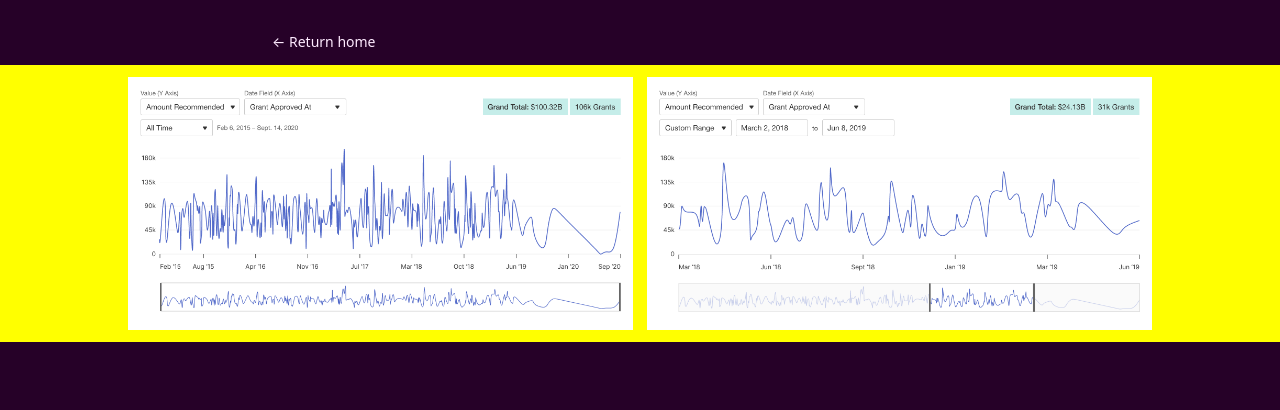
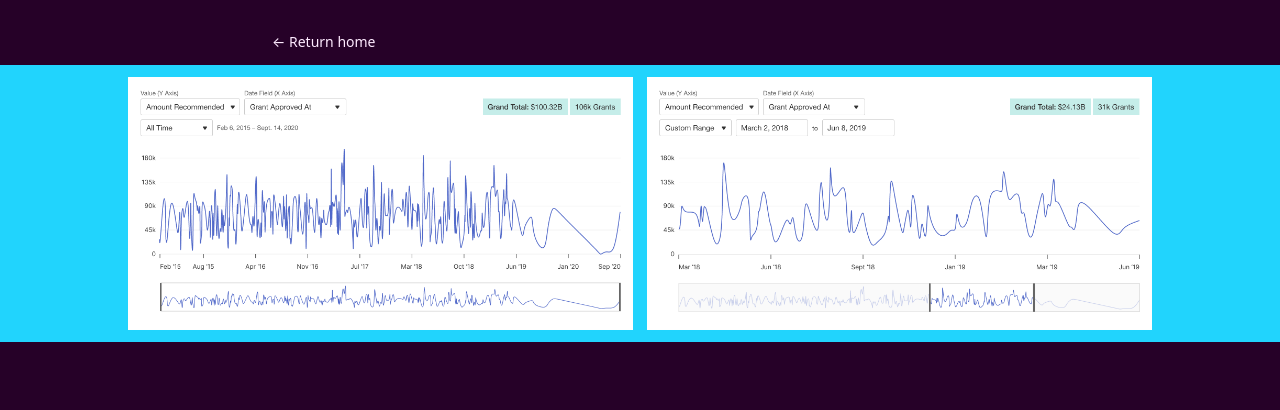
Before and after one commit to danletson/daniel-letson.com, a website: page projects/data-explorer/index.html in a window 1280 px wide. Shown: the top 410 px of the page. Drawn offline with Linux system fonts and the light colour scheme; a web font is replaced by a local one.

Commit message:
styling update

```diff
--- a/css/main.css
+++ b/css/main.css
@@ -356,7 +356,7 @@ section.projects#side-projects{
 
 section.poster{
   @apply text-center py-3;
-  background: yellow;
+  background: #21D4FD;
 }
 
 section.poster>img{
@@ -404,6 +404,7 @@ section.poster>img{
 
 .project .summary-stat{
   @apply px-3 py-2 inline-block mb-2;
+  background: yellow;
 }
 
 .resume .subhead{
--- a/projects/data-explorer/index.html
+++ b/projects/data-explorer/index.html
@@ -52,7 +52,7 @@
     </nav>
   </header>
   <main class="projects fade-in">
-    <section class="poster">
+    <section class="poster bg-accent-primary">
       <img src="../../img/data-explorer-poster-header.png" aria-role="presentation">
     </section>
     <section class="project" id="data-explorer">
```
Also changed, not shown: css/dist/main.css.
